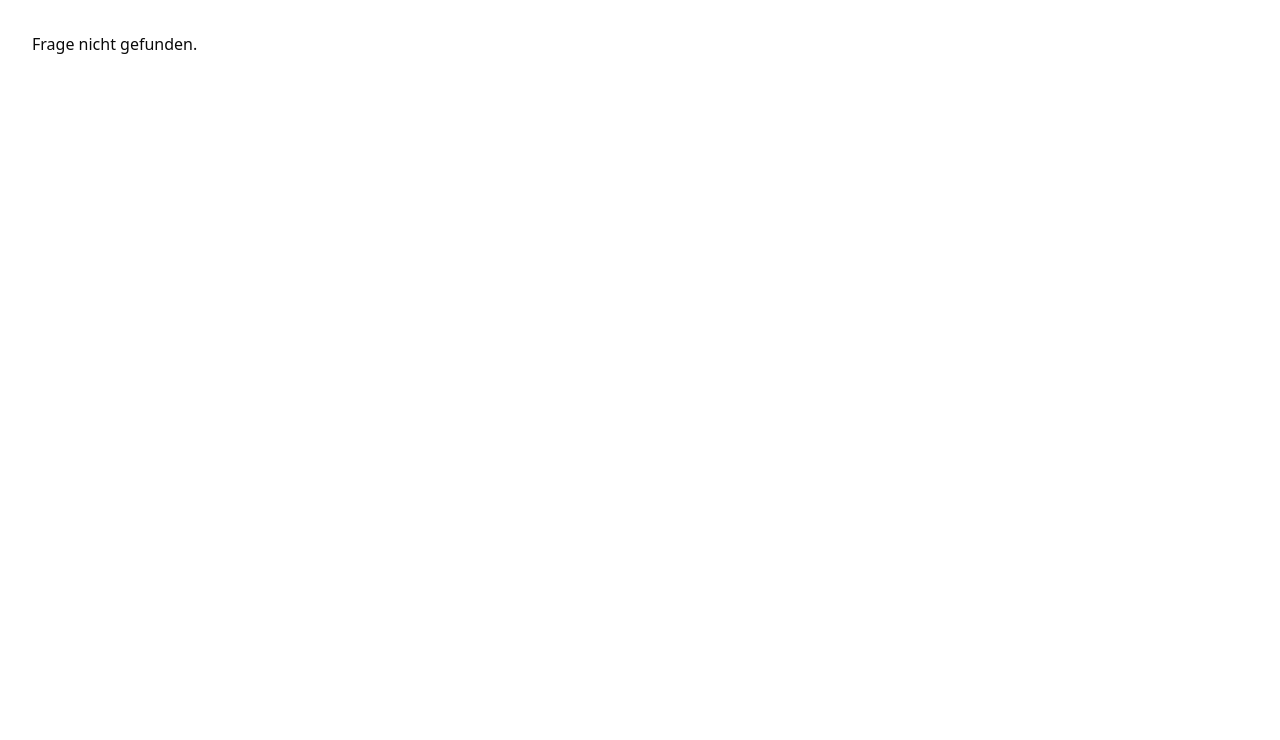
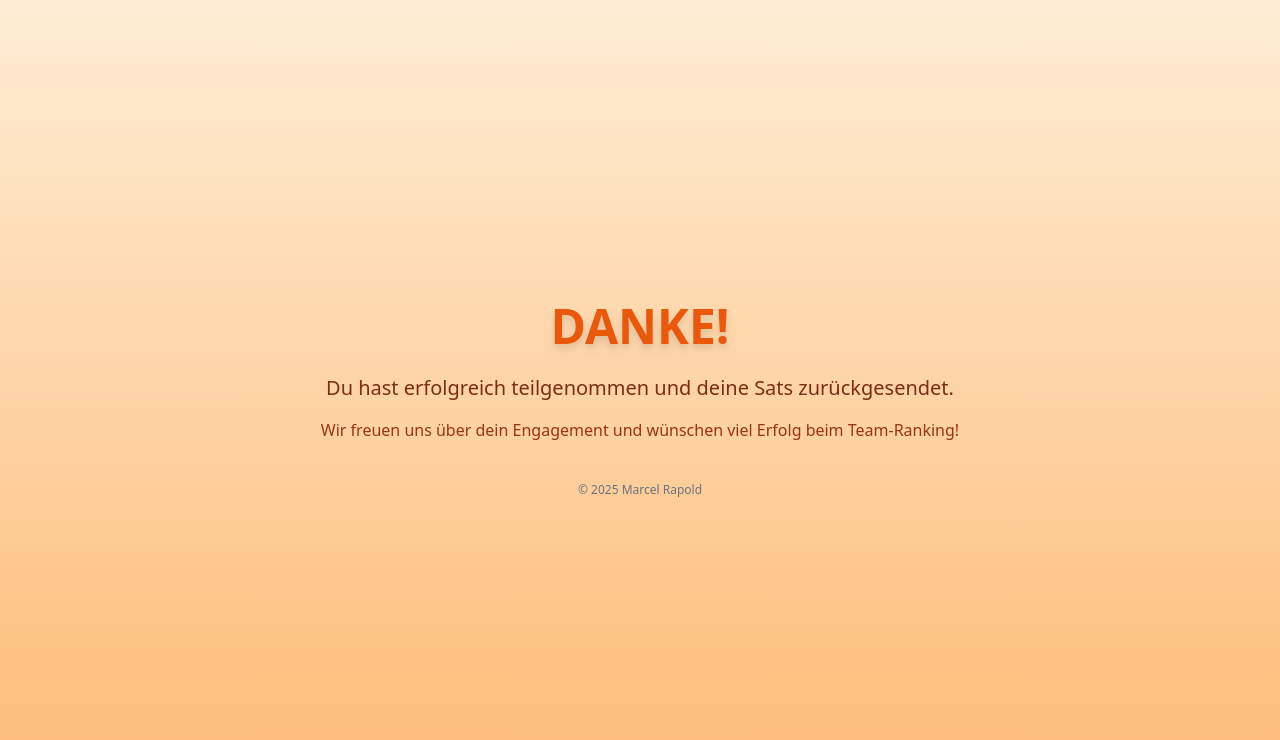
Before and after one commit to muraschal/lnhunt, a Next.js app: page /thnx in a window 1280 px wide. Shown: the top 740 px of the page. Built offline with nearby package versions, Linux system fonts and the light colour scheme.

Commit message:
feat: Einfache Danke-Seite (/thnx) für erfolgreiche Teilnahme und Sats-Rücksendung

```diff
--- /dev/null
+++ b/pages/thnx.js
@@ -0,0 +1,12 @@
+import React from 'react';
+
+export default function Thnx() {
+  return (
+    <main className="min-h-screen flex flex-col items-center justify-center bg-gradient-to-b from-orange-100 to-orange-300 text-center p-8">
+      <h1 className="text-5xl font-extrabold text-orange-600 mb-6 drop-shadow-lg">DANKE!</h1>
+      <p className="text-xl text-orange-900 mb-4">Du hast erfolgreich teilgenommen und deine Sats zurückgesendet.</p>
+      <p className="text-md text-orange-800">Wir freuen uns über dein Engagement und wünschen viel Erfolg beim Team-Ranking!</p>
+      <div className="mt-10 text-xs text-gray-500">&copy; {new Date().getFullYear()} Marcel Rapold</div>
+    </main>
+  );
+}
```
